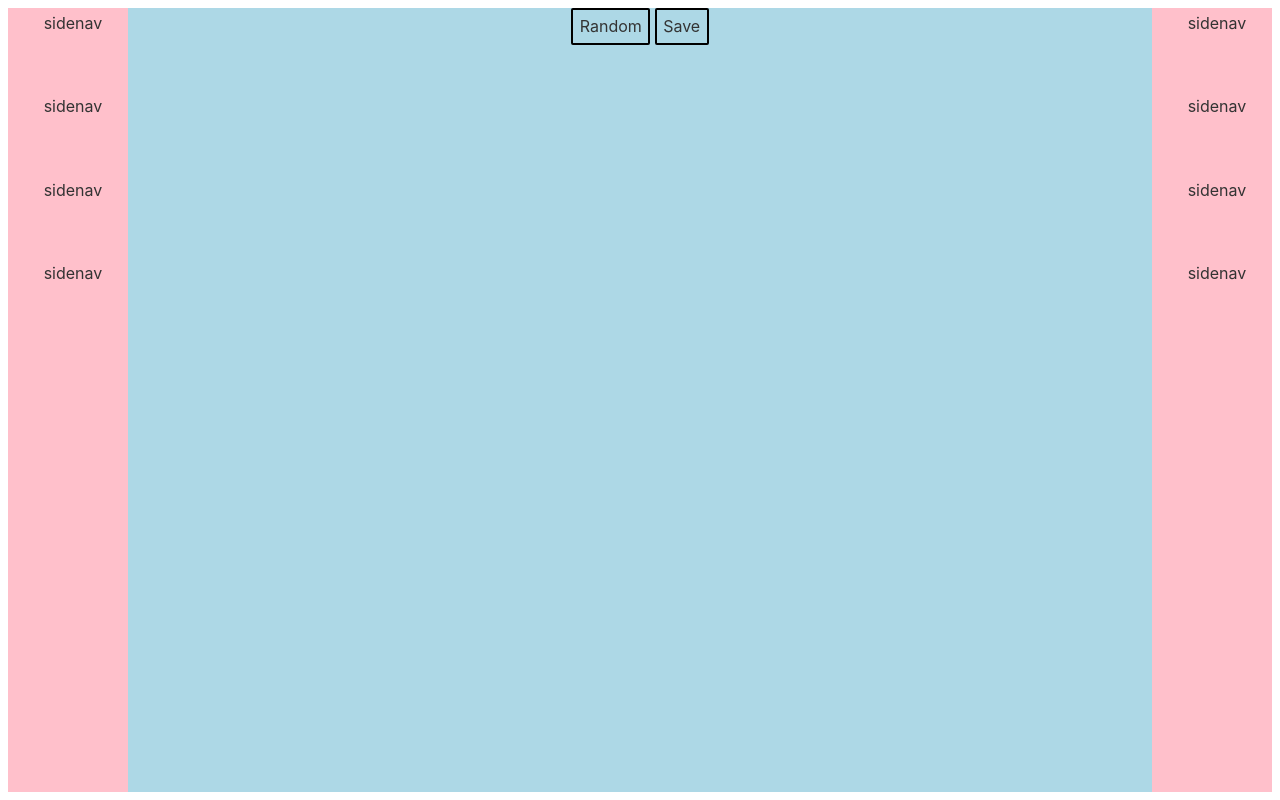
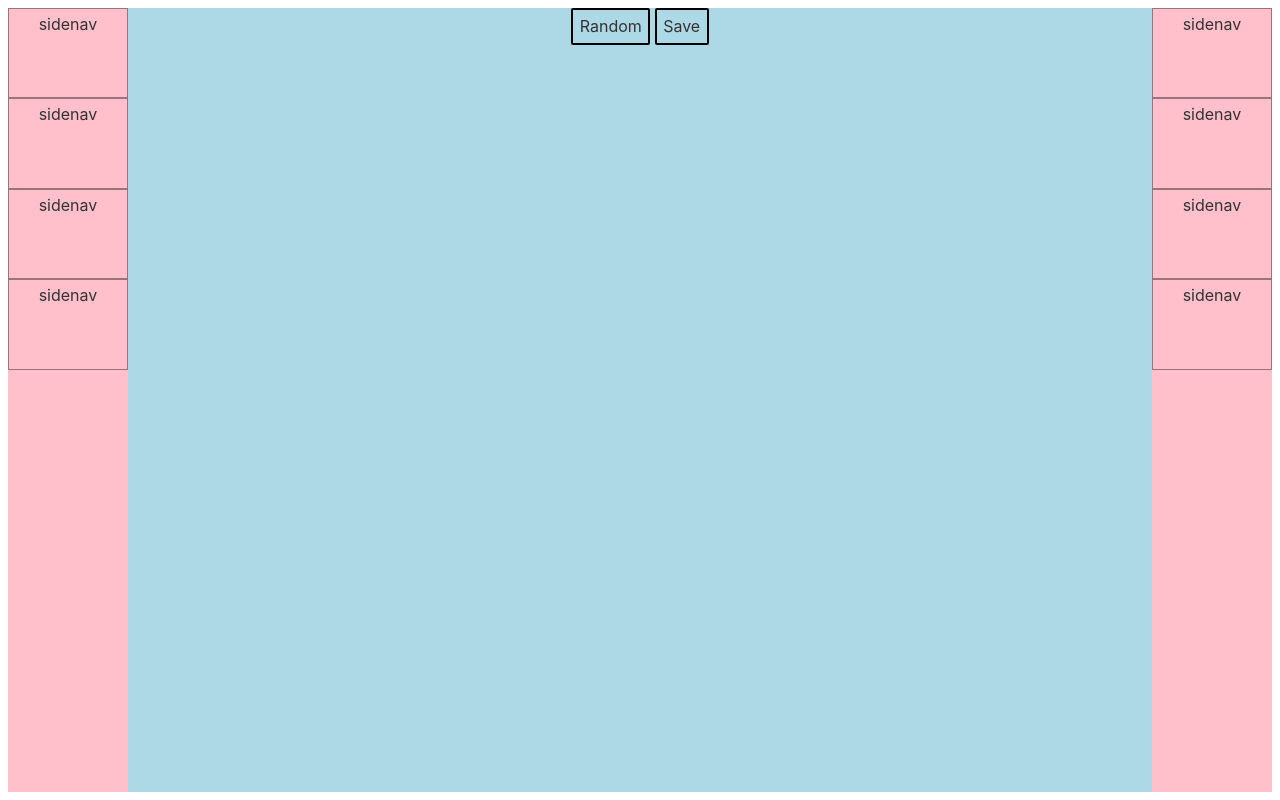
Before and after one commit to featherbear/wardrobe, a Svelte app: page / in a window 1280 px wide. Built offline with nearby package versions, Linux system fonts and the light colour scheme.

Commit message:
Update Sidenav

```diff
--- a/src/components/Sidenav.svelte
+++ b/src/components/Sidenav.svelte
@@ -1,5 +1,7 @@
 <script>
   import SidenavEntry from "./SidenavEntry.svelte";
+  export let borderRight = false;
+  export let borderLeft = false;
 </script>
 
 <style>
@@ -9,8 +11,9 @@
 </style>
 
 <div class="sidenav">
-  <SidenavEntry />
-  <SidenavEntry />
-  <SidenavEntry />
-  <SidenavEntry />
+  <SidenavEntry {...$$props} />
+  <SidenavEntry {...$$props} />
+  <SidenavEntry {...$$props} />
+  <SidenavEntry {...$$props} />
+
 </div>
--- a/src/components/SidenavEntry.svelte
+++ b/src/components/SidenavEntry.svelte
@@ -1,13 +1,13 @@
 <script>
-
+  export let borderRight = false;
+  export let borderLeft = false;
 </script>
 
 <style>
   .entry {
     cursor: pointer;
-    width: 100%;
     height: 10%;
-    margin: 5px;
+    padding: 5px;
   }
   .entry:not(:hover) {
     transition: background-color 0.5s;
@@ -16,6 +16,25 @@
     transition: background-color 0.2s;
     background-color: rgba(0, 0, 0, 0.4);
   }
+  .entry {
+    border-color: rgba(0, 0, 0, 0.4);
+    border-width: 1px;
+    border-style: solid;
+  }
+
+  ._border-left {
+    border-top-left-radius: 10px;
+    border-bottom-left-radius: 20px;
+  }
+  ._border-right {
+    border-top-right-radius: 10px;
+    border-bottom-right-radius: 20px;
+  }
 </style>
 
-<div class="entry">sidenav</div>
+<div
+  class="entry"
+  class:_border-left={borderLeft}
+  class:_border-right={borderRight}>
+  sidenav
+</div>
```
